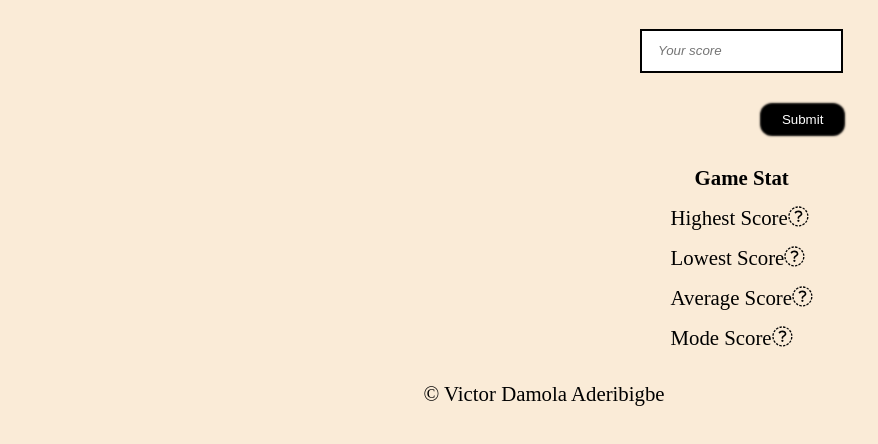
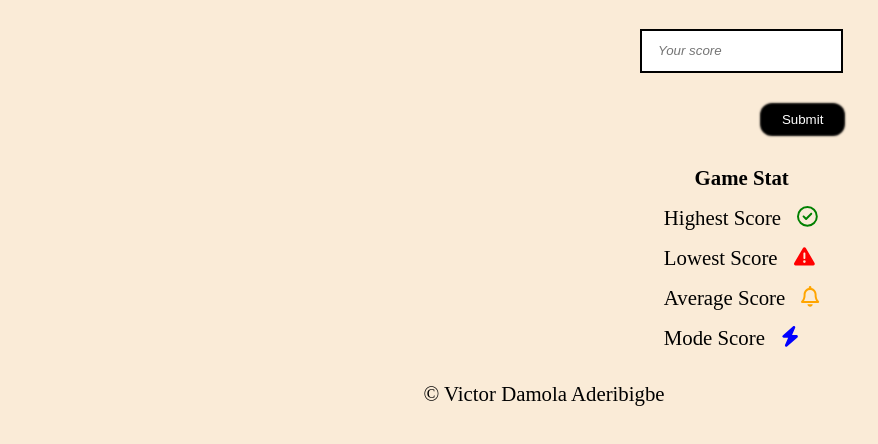
Before and after one commit to V0pe/Leaderboard, a website built with webpack: page src/index.html in a window 1280 px wide. Shown: the part 270-714 px from the top of the page, without its empty margins (96-974 px from the left). Built offline with nearby package versions, Linux system fonts and the light colour scheme.

Commit message:
add fontawesome for UX

```diff
--- a/package.json
+++ b/package.json
@@ -27,8 +27,10 @@
     "eslint": "^7.32.0",
     "eslint-config-airbnb-base": "^14.2.1",
     "eslint-plugin-import": "^2.26.0",
+    "file-loader": "^6.2.0",
     "hint": "^6.2.0",
     "html-webpack-plugin": "^5.5.0",
+    "install": "^0.13.0",
     "style-loader": "^3.3.1",
     "stylelint": "^13.13.1",
     "stylelint-config-standard": "^21.0.0",
--- a/src/index.js
+++ b/src/index.js
@@ -1,10 +1,7 @@
 import './style.css';
 import leaderboard from './api.js';
 import getStat from './stat.js';
-import '@fortawesome/fontawesome-free/js/fontawesome';
-import '@fortawesome/fontawesome-free/js/solid';
-import '@fortawesome/fontawesome-free/js/regular';
-import '@fortawesome/fontawesome-free/js/brands';
+import '@fortawesome/fontawesome-free/js/all.js';
 
 const scoreName = document.getElementById('Name');
 const scoreValue = document.getElementById('score');
@@ -87,10 +84,25 @@ scoreAdd.addEventListener('click', async (e) => {
     }, 3000);
   }
 });
-
+console.log(key[0].textContent)
 key.forEach((ke) => {
     const div = document.createElement('div');
-    div.innerHTML = `<i class="fa fa-star-o">`;
     ke.appendChild(div);
-    ke.classList.add('d-flex')
+    ke.classList.add('d-flex');
+    switch (ke.textContent) {
+        case 'Highest Score':
+            div.innerHTML = `<i class="fa-regular fa-circle-check" style="color:green"></i>`;
+        break;
+        case 'Mode Score':
+            div.innerHTML = `<i class="fa-solid fa-bolt" style="color:blue"></i>`;
+        break;
+        case 'Lowest Score':
+            div.innerHTML = `<i class="fa-solid fa-triangle-exclamation" style="color:red"></i>`;
+        break;
+        case 'Average Score':
+            div.innerHTML = `<i class="fa-regular fa-bell" style="color:orange"></i>`;
+        break;
+        default:
+            div.innerHTML = `<i class="fa-regular fa-bell"></i>`;
+    }
 });
--- a/src/style.css
+++ b/src/style.css
@@ -124,6 +124,10 @@ li:nth-child(odd) {
   text-align: center;
 }
 
+.key {
+  gap:1rem;
+}
+
 #highest-score {
   color:green;
 }
--- a/webpack.config.js
+++ b/webpack.config.js
@@ -28,6 +28,13 @@ module.exports = {
         test: /\.css$/i,
         use: ['style-loader', 'css-loader'],
       },
+      {
+        test: /\.(svg|eot|woff|woff2|ttf)$/,
+        loader: 'file-loader',
+        options: {
+          outputpath: 'fonts',
+        },
+      },
     ],
   },
 };
```
Also changed, not shown: 1 other file.
